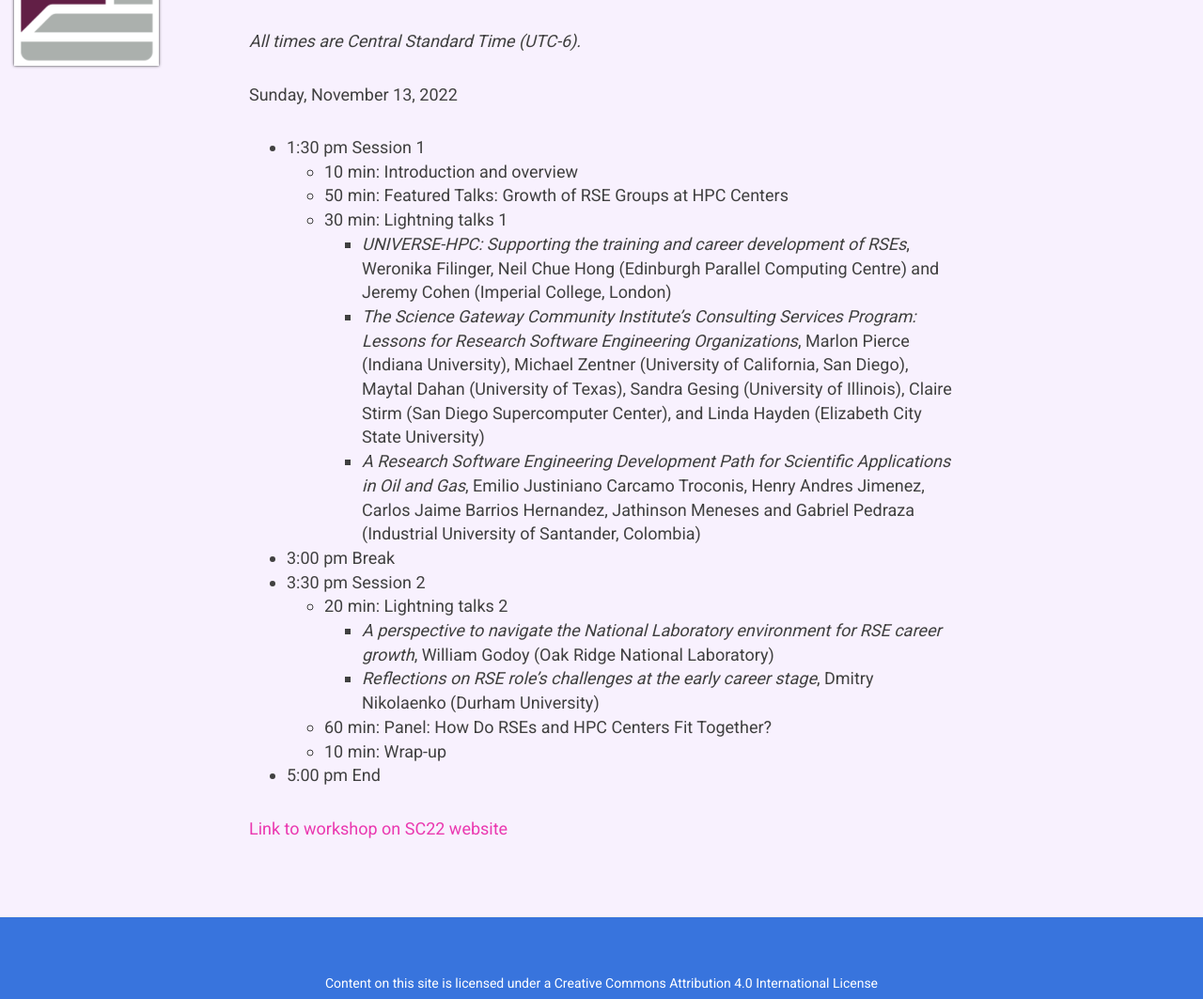
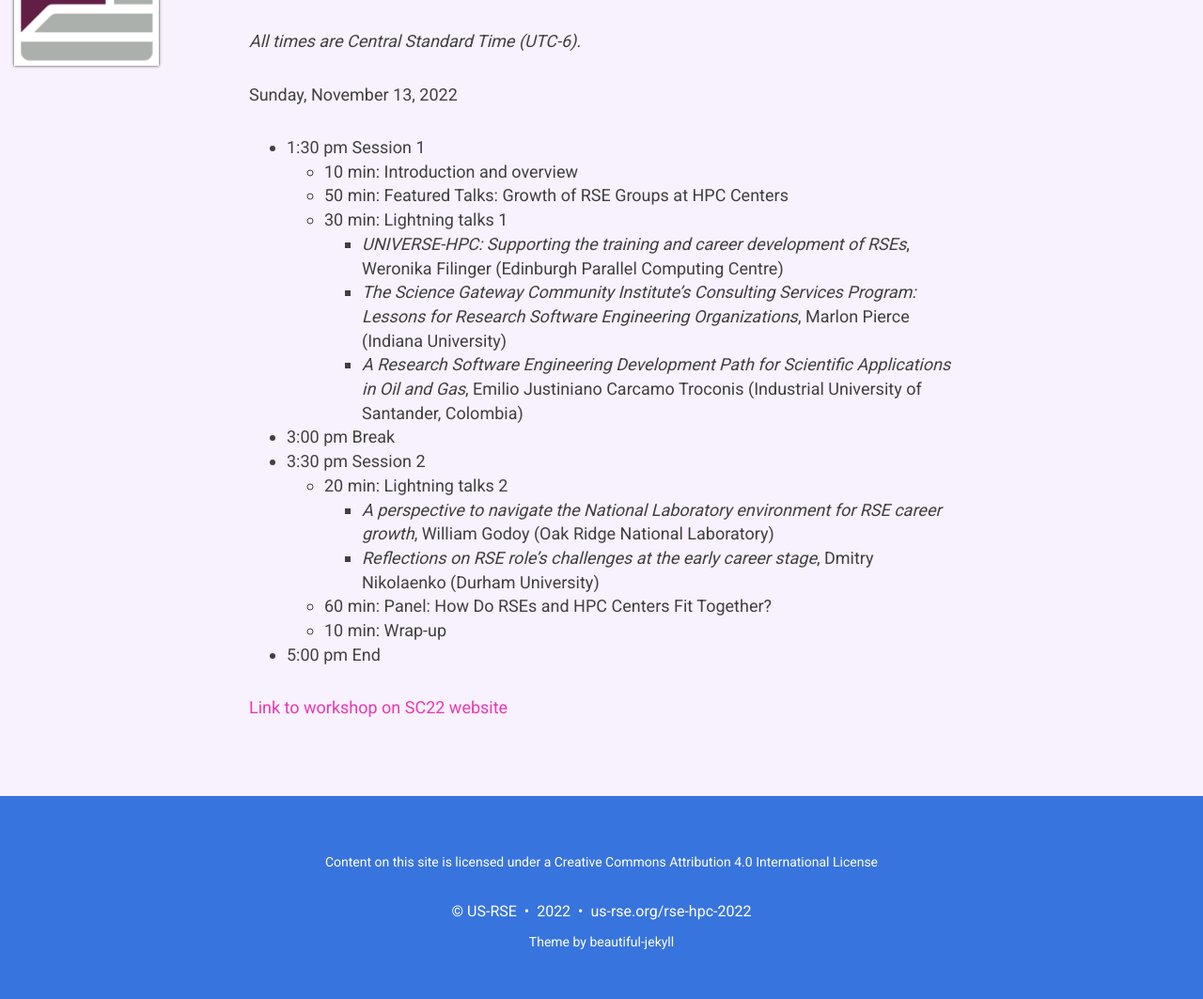
Before and after one commit to USRSE/rse-hpc-2022, a Jekyll site: the page built from pages/agenda.md, in a window 1280 px wide and 1392 px high. Shown: the part 100-1163 px from the top of the window at 94% size. Built offline with Jekyll 4.4.1, drawn with Linux system fonts in a browser that asks for light colours; nearby versions of some CDN libraries; grey boxes are pictures that could not be loaded.

Commit message:
List presenters only in lightning talk lists

```diff
--- a/pages/agenda.md
+++ b/pages/agenda.md
@@ -13,16 +13,11 @@ Sunday, November 13, 2022
     - 50 min:  Featured Talks:  Growth of RSE Groups at HPC Centers
     - 30 min:  Lightning talks 1
         - _UNIVERSE-HPC: Supporting the training and career development of RSEs_,
-        Weronika Filinger, Neil Chue Hong (Edinburgh Parallel Computing Centre) and Jeremy Cohen (Imperial College, London)
+        Weronika Filinger (Edinburgh Parallel Computing Centre)
         - _The Science Gateway Community Institute's Consulting Services Program: Lessons for Research Software Engineering Organizations_,
-        Marlon Pierce (Indiana University),
-        Michael Zentner (University of California, San Diego),
-        Maytal Dahan (University of Texas),
-        Sandra Gesing (University of Illinois),
-        Claire Stirm (San Diego Supercomputer Center),
-        and Linda Hayden (Elizabeth City State University)
+        Marlon Pierce (Indiana University)
         - _A Research Software Engineering Development Path for Scientific Applications in Oil and Gas_,
-        Emilio Justiniano Carcamo Troconis, Henry Andres Jimenez, Carlos Jaime Barrios Hernandez, Jathinson Meneses and Gabriel Pedraza (Industrial University of Santander, Colombia)
+        Emilio Justiniano Carcamo Troconis (Industrial University of Santander, Colombia)
 - 3:00 pm Break
 - 3:30 pm Session 2
     - 20 min:  Lightning talks 2
```
